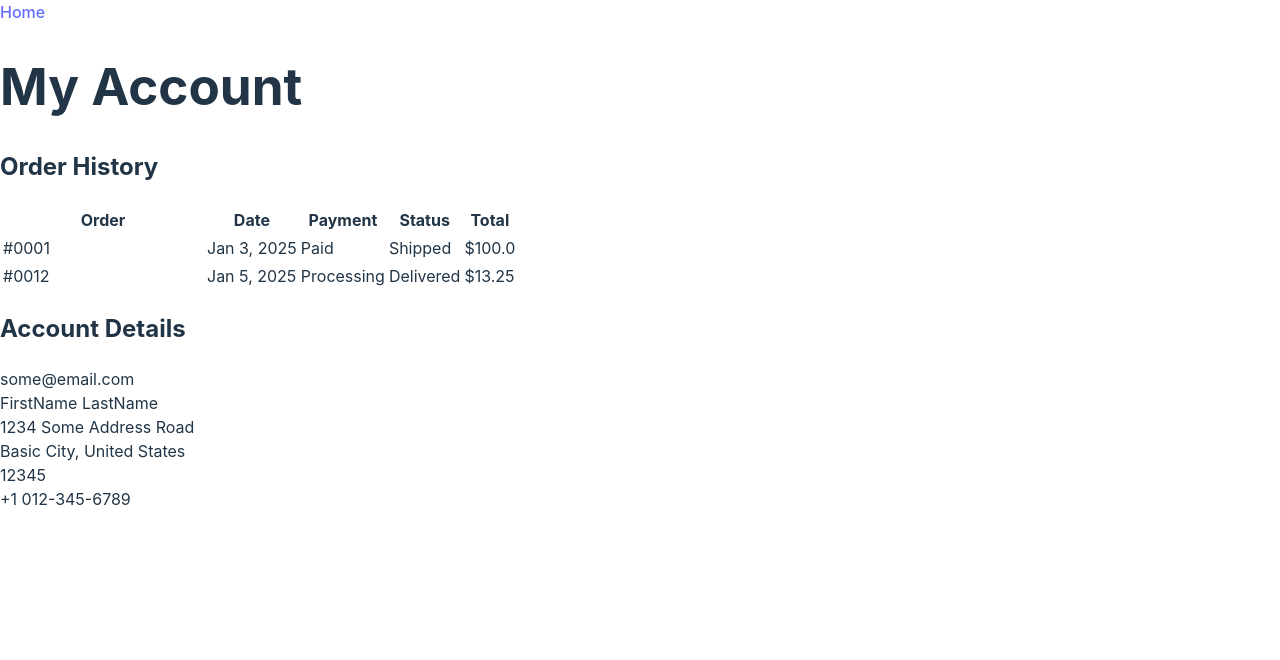
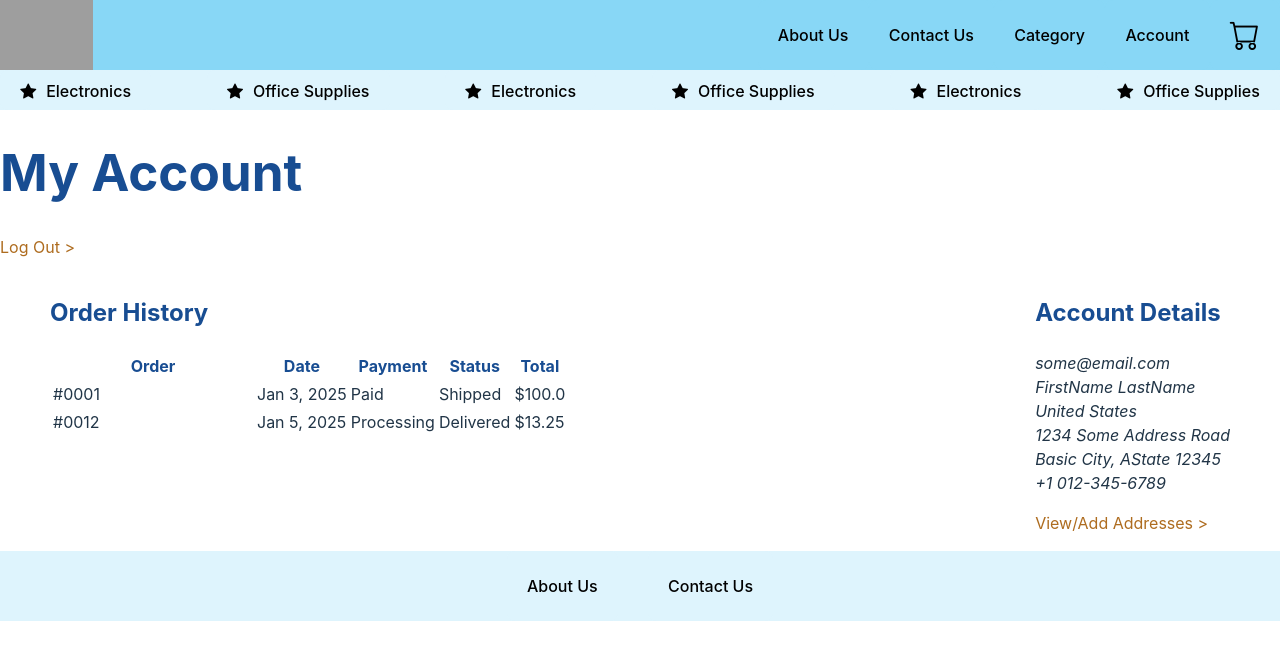
Before and after one commit to brn8/Ecommerce-site, a React (Vite) app: page /account in a window 1280 px wide. Shown: the top 660 px of the page. Built offline with nearby package versions, Linux system fonts and the light colour scheme; no server answers; grey boxes are pictures that could not be loaded.

Commit message:
Add inputs for new address Remove edits to NavBar Add styling for Account

```diff
--- a/src/App.css
+++ b/src/App.css
@@ -225,3 +225,24 @@ td:nth-child(1) {
 .navbar-3 button {
   background-color: #def4fd;
 }
+
+.account {
+  display: flex;
+  justify-content: space-between;
+}
+
+.account-headers {
+  color: #184d92;
+}
+
+.account-links {
+  color: #ae6c1f;
+}
+
+.account-orders {
+  padding-left: 50px;
+}
+
+.account-details {
+  padding-right: 50px;
+}
--- a/src/Components/Account.jsx
+++ b/src/Components/Account.jsx
@@ -1,12 +1,14 @@
 import { useEffect, useState } from "react";
 import { useNavigate } from "react-router-dom";
 import { Link } from "react-router-dom";
+import Footer from "./Footer";
 import NavBar from "./NavBar";
 
 const Account = () => {
   const navigate = useNavigate();
   const [orders, setOrders] = useState(null);
   const [addresses, setAddresses] = useState(null);
+  const [showForm, setShowForm] = useState(false);
 
   //placeholders until backend ready
   const filler_orders = [
@@ -28,25 +30,52 @@ const Account = () => {
 
   const filler_info = {
     email: "some@email.com",
-    first_name: "FirstName",
-    last_name: "LastName",
+    name: "FirstName LastName",
     address: {
       street: "1234 Some Address Road",
       city: "Basic City",
+      state: "AState",
       country: "United States",
       zip: 12345,
     },
     phone_number: "+1 012-345-6789",
   };
 
+  const filler_addresses = [
+    {
+      street: "1234 Some Address Road",
+      city: "Basic City",
+      state: "AState",
+      country: "United States",
+      zip: 12345,
+    },
+    {
+      street: "5678 Another Address Road",
+      city: "Simple City",
+      state: "State2",
+      country: "United States",
+      zip: 67890,
+    },
+  ];
+
   return (
     <>
-      <Link to="/">Home</Link>
-      <h1>My Account</h1>
-      <div className="orders">
-        <h2>Order History</h2>
+      <NavBar cartItem="" />
+      <h1 className="account-headers">My Account</h1>
+      <p
+        onClick={() => {
+          navigate("/");
+          //   log out user (remove token) here
+        }}
+        className="account-links"
+      >
+        {`Log Out >`}
+      </p>
+      <div className="account">
+        <div className="account-orders">
+          <h2 className="account-headers">Order History</h2>
           <table>
-          <tr>
+            <tr className="account-headers">
               <th>Order</th>
               <th>Date</th>
               <th>Payment</th>
@@ -67,20 +96,78 @@ const Account = () => {
           </table>
         </div>
         <div className="account-details">
-        <h2>Account Details</h2>
-        <p>
+          <h2 className="account-headers">Account Details</h2>
+          <address>
             {`${filler_info.email}`}
-          <br></br>
-          {`${filler_info.first_name} ${filler_info.last_name}`}
-          <br></br>
-          {`${filler_info.address.street}`}
-          <br></br>
-          {`${filler_info.address.city}, ${filler_info.address.country}`}
-          <br></br>
-          {filler_info.address.zip} <br></br>
+            <br />
+            {`${filler_info.name}`}
+            <br />
+            {filler_addresses[0].country}
+            <br />
+            {`${filler_addresses[0].street}`}
+            <br />
+            {`${filler_addresses[0].city}, ${filler_addresses[0].state} ${filler_addresses[0].zip}`}
+            <br />
+
             {filler_info.phone_number}
+          </address>
+          <p
+            onClick={() => {
+              setShowForm(true);
+            }}
+            className="account-links"
+          >
+            {`View/Add Addresses >`}
           </p>
+          {showForm && (
+            /*add check for exisiting addresses and display */
+            <div className="address-form">
+              <label>
+                Name:
+                <br />
+                <input type="text" />
+              </label>
+              <br />
+
+              <label>
+                Street Address:
+                <br />
+                <input type="text" />
+              </label>
+              <br />
+
+              <label>
+                ZIP:
+                <br />
+                <input />
+              </label>
+              <br />
+
+              <label>
+                City:
+                <br />
+                <input />
+              </label>
+              <br />
+
+              <label>
+                Country:
+                <br />
+                <input />
+              </label>
+              <br />
+
+              <label>
+                Phone Number:
+                <br />
+                <input type="tel" />
+              </label>
+              <br />
             </div>
+          )}
+        </div>
+      </div>
+      <Footer />
     </>
   );
 };
--- a/src/Components/NavBar.jsx
+++ b/src/Components/NavBar.jsx
@@ -17,14 +17,7 @@ const NavBar = ({ cartItem }) => {
           <button>About Us</button>
           <button>Contact Us</button>
           <button>Category</button>
-          <button
-            onClick={(e) => {
-              e.preventDefault();
-              navigate("/account");
-            }}
-          >
-            Account
-          </button>
+          <button>Account</button>
         </div>
         <CartButton cartItem={cartItem} />
       </div>
```
Also changed, not shown: 1 other file (tests, documents, lock files or other folders). Lines whose indentation alone changed are shown as unchanged.
